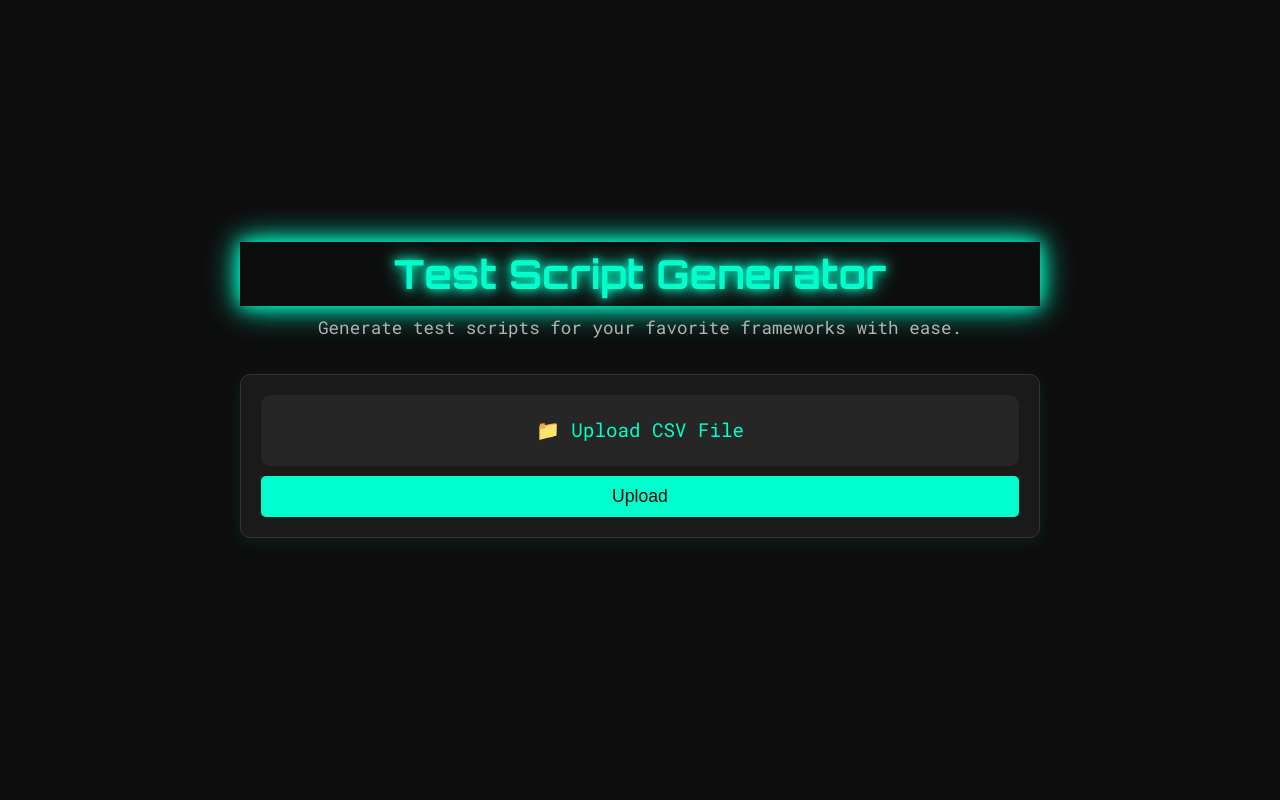
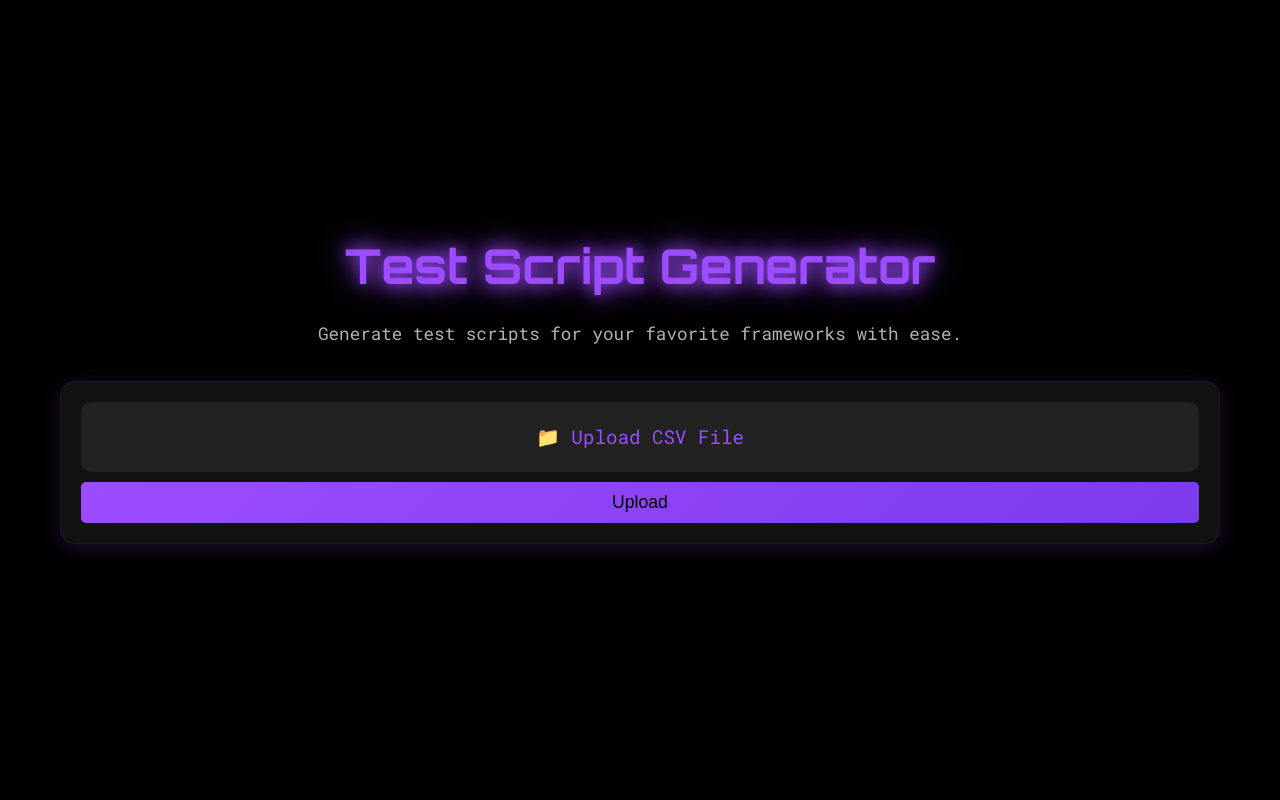
Before and after one commit to prateekpr/Automation_SCript_generator, a Flask app: page / in a window 1280 px wide. Run offline with Flask 3, Linux system fonts and the light colour scheme.

Commit message:
added ui enhancements

```diff
--- a/frontend/static/css/styles.css
+++ b/frontend/static/css/styles.css
@@ -7,33 +7,34 @@
 
 body {
     font-family: 'Roboto Mono', monospace;
-    background-color: #0d0d0d;
     color: #e0e0e0;
     line-height: 1.6;
     display: flex;
     justify-content: center;
     align-items: center;
     min-height: 100vh;
-    padding: 20px;
+    background: #000; /* Black background */
+    overflow-y: auto; /* Enable vertical scrolling */
 }
 
 .container {
     width: 100%;
-    max-width: 800px;
-    margin: 0 auto;
+    max-width: 1200px;
+    padding: 20px;
+    text-align: center;
 }
 
 header {
-    text-align: center;
     margin-bottom: 2rem;
 }
 
 header h1 {
     font-family: 'Orbitron', sans-serif;
-    font-size: 2.5rem;
-    color: #00ffcc;
-    text-shadow: 0 0 10px #00ffcc, 0 0 20px #00ffcc;
+    font-size: 3rem;
+    color: #9d4cff; /* Neon purple */
+    text-shadow: 0 0 10px #9d4cff, 0 0 20px #9d4cff;
     margin-bottom: 0.5rem;
+    animation: glow 3s infinite, float 4s ease-in-out infinite;
 }
 
 header p {
@@ -42,31 +43,39 @@ header p {
 }
 
 .card {
-    background: #1a1a1a;
-    border-radius: 10px;
+    background: rgba(23, 23, 23, 0.8); /* Darker card background */
+    border-radius: 15px;
     padding: 20px;
     margin-bottom: 20px;
-    box-shadow: 0 4px 15px rgba(0, 255, 204, 0.1);
-    border: 1px solid #333;
+    box-shadow: 0 4px 20px rgba(157, 76, 255, 0.2); /* Neon purple shadow */
+    border: 1px solid rgba(157, 76, 255, 0.1); /* Neon purple border */
+    backdrop-filter: blur(10px);
+    transition: transform 0.3s ease, box-shadow 0.3s ease;
+}
+
+.card:hover {
+    transform: translateY(-5px);
+    box-shadow: 0 8px 30px rgba(157, 76, 255, 0.4); /* Neon purple hover shadow */
 }
 
 .upload-label {
     display: block;
     text-align: center;
     padding: 20px;
-    background: #262626;
+    background: rgba(38, 38, 38, 0.8); /* Darker upload label background */
     border-radius: 10px;
     cursor: pointer;
-    transition: background 0.3s ease;
+    transition: background 0.3s ease, transform 0.3s ease;
 }
 
 .upload-label:hover {
-    background: #333;
+    background: rgba(51, 51, 51, 0.8); /* Darker hover background */
+    transform: scale(1.02);
 }
 
 .upload-label span {
     font-size: 1.2rem;
-    color: #00ffcc;
+    color: #9d4cff; /* Neon purple */
 }
 
 .upload-label input[type="file"] {
@@ -78,8 +87,8 @@ header p {
     width: 100%;
     padding: 10px;
     font-size: 1.1rem;
-    color: #0d0d0d;
-    background: #00ffcc;
+    color: #000; /* Black text */
+    background: linear-gradient(135deg, #9d4cff, #7c3aed); /* Neon purple gradient */
     border: none;
     border-radius: 5px;
     cursor: pointer;
@@ -88,7 +97,7 @@ header p {
 }
 
 .btn-upload:hover, .btn-generate:hover {
-    background: #00e6b8;
+    background: linear-gradient(135deg, #7c3aed, #6a2fc2); /* Darker neon purple gradient */
     transform: translateY(-2px);
 }
 
@@ -97,16 +106,17 @@ header p {
     padding: 10px;
     font-size: 1rem;
     color: #e0e0e0;
-    background: #262626;
-    border: 1px solid #333;
+    background: rgba(38, 38, 38, 0.8); /* Darker select background */
+    border: 1px solid rgba(157, 76, 255, 0.3); /* Neon purple border */
     border-radius: 5px;
     margin-bottom: 10px;
-    transition: border-color 0.3s ease;
+    transition: border-color 0.3s ease, transform 0.3s ease;
 }
 
 .select-framework:focus {
-    border-color: #00ffcc;
+    border-color: #9d4cff; /* Neon purple focus border */
     outline: none;
+    transform: scale(1.02);
 }
 
 .output-card {
@@ -114,8 +124,8 @@ header p {
 }
 
 #output {
-    background: #262626;
-    color: #00ffcc;
+    background: rgba(38, 38, 38, 0.8); /* Darker output background */
+    color: #9d4cff; /* Neon purple text */
     padding: 15px;
     border-radius: 5px;
     font-family: 'Roboto Mono', monospace;
@@ -123,22 +133,30 @@ header p {
     white-space: pre-wrap;
     word-wrap: break-word;
     overflow-x: auto;
-    border: 1px solid #333;
+    border: 1px solid rgba(157, 76, 255, 0.3); /* Neon purple border */
 }
 
 /* Animations */
 @keyframes glow {
     0% {
-        box-shadow: 0 0 10px #00ffcc, 0 0 20px #00ffcc;
+        text-shadow: 0 0 10px #9d4cff, 0 0 20px #9d4cff;
     }
     50% {
-        box-shadow: 0 0 20px #00ffcc, 0 0 40px #00ffcc;
+        text-shadow: 0 0 20px #9d4cff, 0 0 40px #9d4cff;
     }
     100% {
-        box-shadow: 0 0 10px #00ffcc, 0 0 20px #00ffcc;
+        text-shadow: 0 0 10px #9d4cff, 0 0 20px #9d4cff;
     }
 }
 
-header h1 {
-    animation: glow 3s infinite;
+@keyframes float {
+    0% {
+        transform: translateY(0);
+    }
+    50% {
+        transform: translateY(-10px);
+    }
+    100% {
+        transform: translateY(0);
+    }
 }
--- a/helper/utils.py
+++ b/helper/utils.py
@@ -19,7 +19,7 @@ def generate_script(prompt):
     message = HumanMessage(content=prompt)
 
     # Generate a response using the chat model
-    response = chat([message])
+    response = chat.invoke([message])  # Use invoke instead of __call__
 
     # Return the generated text
     return response.content
--- a/templates/index.html
+++ b/templates/index.html
@@ -12,6 +12,7 @@
     <link rel="stylesheet" href="https://cdnjs.cloudflare.com/ajax/libs/animate.css/4.1.1/animate.min.css">
 </head>
 <body>
+    <div class="background"></div>
     <div class="container">
         <header class="animate__animated animate__fadeInDown">
             <h1>Test Script Generator</h1>
```
